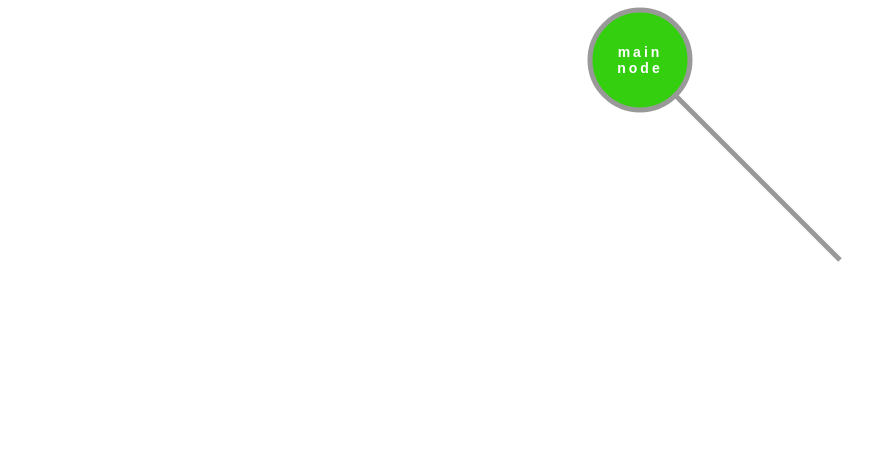
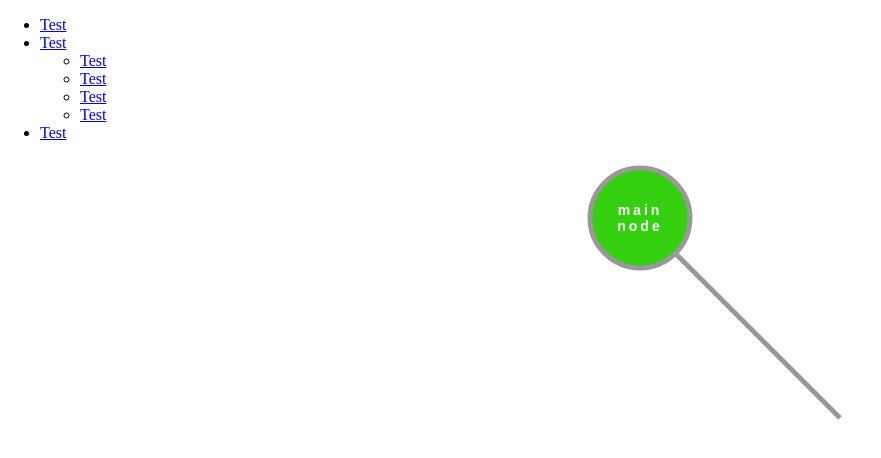
Before and after one commit to zapplebee/angularNodeSVG, a plain HTML site: page index.html in a window 1280 px wide. Shown: the whole page, without its empty margins (0-881 px from the left). Drawn offline with nearby package versions, Linux system fonts and the light colour scheme; a web font is replaced by a local one.

Commit message:
Add create tree function to controller
Controller now traverses the UL to create an object

```diff
--- a/index.html
+++ b/index.html
@@ -23,6 +23,73 @@ nodeSVG.run(function($rootScope,$window){
 
 });
 
+
+nodeSVG.directive('nodeOut', function(){
+
+  var controller = function($scope,$element){
+
+
+    $scope.nodes = [];
+
+    recur = function(parent){
+
+      var tempArray = []
+
+      angular.forEach(parent.children(), function(value, key){
+
+
+
+      firstChild = angular.element(value.firstChild);
+
+      if (angular.element(value).children().eq(1).length > 0){
+        children = recur(angular.element(value).children().eq(1));
+      }else{
+        children = {}
+      }
+
+      var objA = {
+      'title' : firstChild.html(),
+      'radius': firstChild.attr('radius'),
+      'angle' : firstChild.attr('angle'),
+      'children' : children
+      }
+
+      tempArray.push(objA);
+
+    });
+
+
+    return tempArray;
+
+    }
+
+    $scope.nodes = (recur($element));
+    console.log($scope.nodes);
+
+
+
+
+
+
+
+
+  };
+
+  //var template = '{{nodes}}';
+
+
+  return {
+
+    restrict: 'EA',
+    scope: {
+    },
+    controller: controller,
+    //template: template
+  };
+
+});
+
+
 nodeSVG.controller('svgCtrl', function($scope,$rootScope,$window){
 
 
@@ -31,7 +98,26 @@ nodeSVG.controller('svgCtrl', function($scope,$rootScope,$window){
 </script>
 </head>
 <body>
+
+
+<ul node-out>
+  <li><a href="#" radius="100" angle="30">Test</a></li>
+  <li><a href="#" radius="0" angle="0">Test</a>
+    <ul>
+    <li><a href="#" radius="0" angle="0">Test</a></li>
+    <li><a href="#" radius="0" angle="0">Test</a></li>
+    <li><a href="#" radius="0" angle="0">Test</a></li>
+    <li><a href="#" radius="0" angle="0">Test</a></li>
+    </ul>
+  </li>
+  <li><a href="#" radius="0" angle="0">Test</a></li>
+</ul>
+
 <svg ng-controller="svgCtrl" controversion="1.1" xmlns="http://www.w3.org/2000/svg">
+
+
+
+
 
 
 <g tranform="" ng-attr-transform="translate({{halfWindow}},60)">
```
